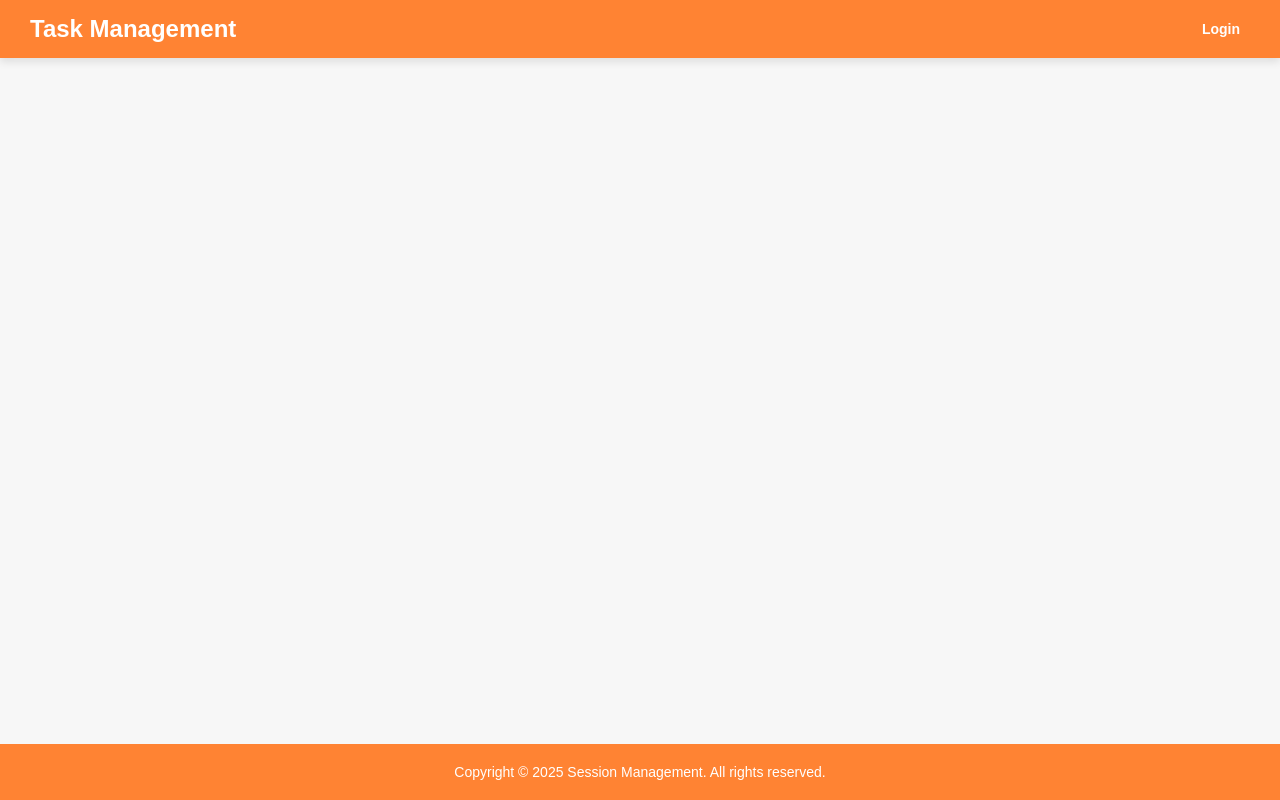
After one commit to ashishkekan/task-management-system, a Django app: template tasks/templates/tasks/base.html in a window 1280 px wide. The commit adds this page. Run offline with Django 4.2, Linux system fonts and the light colour scheme; the template is opened without the code that fills it, so the values that code supplies are empty.

Commit message:
Added base template

```diff
--- /dev/null
+++ b/tasks/templates/tasks/base.html
@@ -0,0 +1,110 @@
+<!DOCTYPE html>
+<html>
+<head>
+    <title>{% block title %}Task Management{% endblock %}</title>
+    <style>
+        body {
+            margin: 0;
+            font-family: Arial, sans-serif;
+            background-color: #f7f7f7;
+            display: flex;
+            flex-direction: column;
+            min-height: 100vh;
+        }
+
+        header {
+            background-color: #ff8333;
+            color: #fff;
+            padding: 15px 30px;
+            display: flex;
+            justify-content: space-between;
+            align-items: center;
+            box-shadow: 0 4px 8px rgba(0,0,0,0.1);
+        }
+
+        header h1 {
+            margin: 0;
+            font-size: 24px;
+        }
+
+        nav {
+            display: flex;
+            gap: 6px;
+            flex-wrap: wrap;
+        }
+
+        nav a {
+            color: #fff;
+            padding: 6px 10px;
+            font-weight: bold;
+            text-decoration: none;
+            font-size: 14px;
+            transition: background-color 0.3s ease;
+        }
+
+        nav a:hover {
+            background-color: #0056b3;
+        }
+
+        .container {
+            padding: 20px 30px;
+        }
+
+        .content {
+            flex: 1;
+            padding: 30px;
+        }
+
+        footer {
+            text-align: center;
+            padding: 20px;
+            background-color: #ff8333;
+            color: white;
+            font-size: 14px;
+        }
+    </style>
+</head>
+<body>
+    <header>
+        <h1>Task Management</h1>
+        <nav>
+            {% if user.is_authenticated %}
+                <a href="">Dashboard</a>
+                <a href="">Sessions</a>
+                {% if user.is_staff %}
+                    <a href="">Learning</a>
+                    <a href="">Add User</a>
+                    <a href="">Users</a>
+                {% endif %}
+                {% if not user.is_staff %}
+                    <a href="">My Profile</a>
+                {% endif %}
+                <a href="">class="btn-danger">Logout</a>
+            {% else %}
+                <a href="">Login</a>
+            {% endif %}
+        </nav>
+    </header>
+
+    <div class="container">
+        {% if messages %}
+            {% for message in messages %}
+                <div class="alert alert-{{ message.tags }} alert-dismissible fade show" role="alert">
+                    {{ message }}
+                    <button type="button" class="close" data-dismiss="alert" aria-label="Close">
+                        <span aria-hidden="true">&times;</span>
+                    </button>
+                </div>
+            {% endfor %}
+        {% endif %}
+    </div>
+
+    <div class="content">
+        {% block content %}{% endblock %}
+    </div>
+
+    <footer>
+        Copyright &copy; {% now "Y" %} Session Management. All rights reserved.
+    </footer>
+</body>
+</html>
--- a/tasks/views.py
+++ b/tasks/views.py
@@ -52,7 +52,7 @@ def user_login(request):
         else:
             messages.error(request, "Invalid username or password.")
 
-    return render(request, "session/login.html")
+    return render(request, "tasks/login.html")
 
 
 def user_logout(request):
```
Also changed, not shown: tasks/templates/tasks/login.html (+97 -1 lines).
